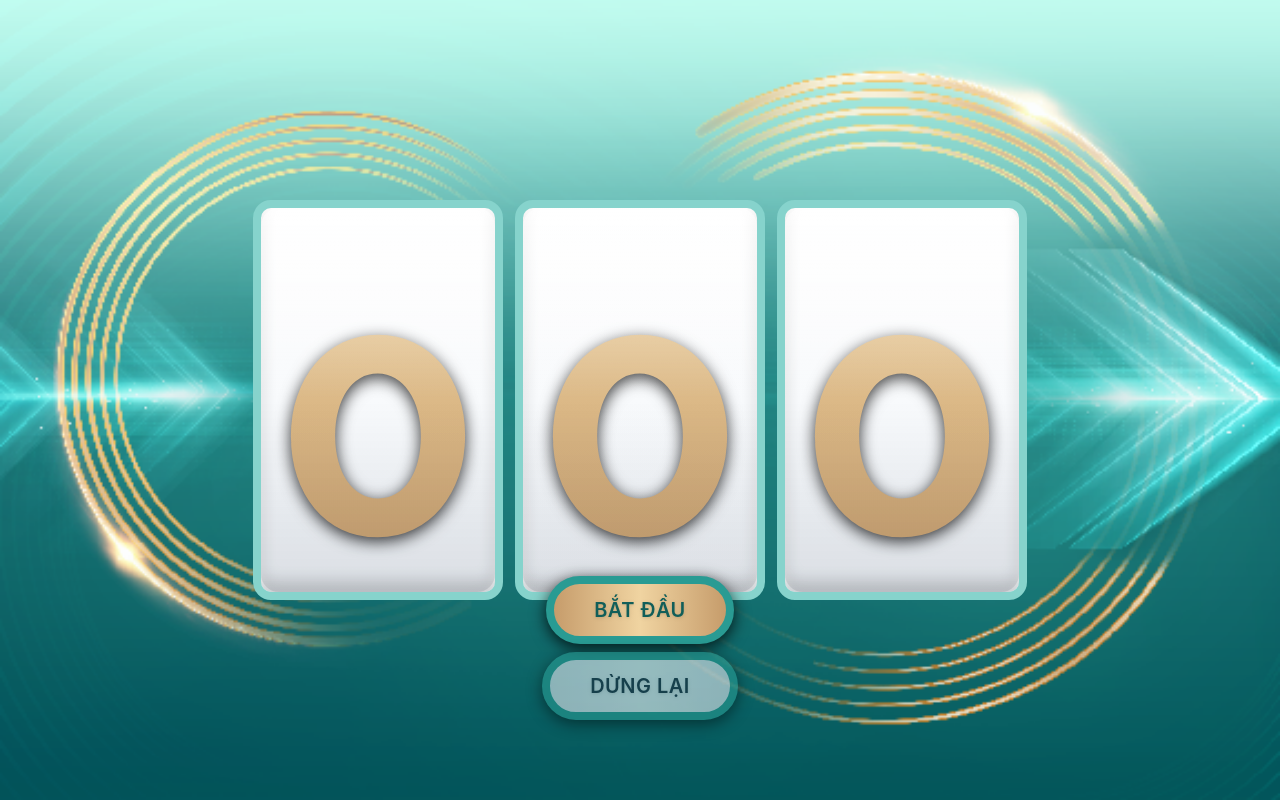
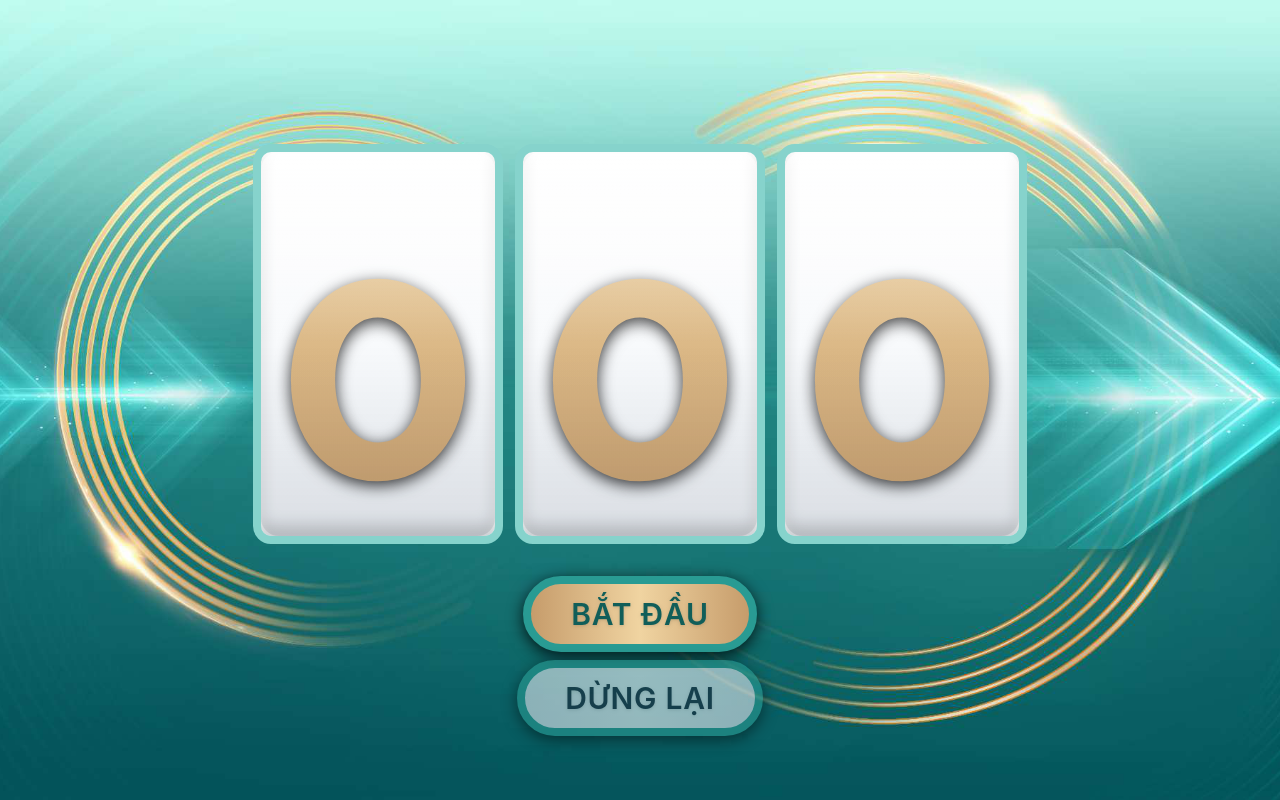
Before and after one commit to hutruon139/lucky-draw-system, a React (Vite) app: page / in a window 1280 px wide. Built offline with nearby package versions, Linux system fonts and the light colour scheme.

Commit message:
add background picture

```diff
--- a/src/components/SlotMachine.jsx
+++ b/src/components/SlotMachine.jsx
@@ -33,12 +33,13 @@ export default function SlotMachine({
 
   return (
     <div className="relative flex items-center justify-center">
+
       <div
         className="
     relative
     flex flex-nowrap gap-3
     rounded-[28px]
-    px-6 py-6
+    px-6 pt-20
   "
       >
         {digits.map((digit, idx) => (
--- a/src/pages/SpinPage.jsx
+++ b/src/pages/SpinPage.jsx
@@ -3,7 +3,7 @@ import { useNavigate } from "react-router-dom";
 import SlotMachine from "../components/SlotMachine";
 import { formatTicket } from "../logic/spin";
 import { usePrizeFlow } from "../components/PrizeFlowManager";
-import backgroundImage from "../../assets/background.png";
+import backgroundImage from "../../assets/background.svg";
 
 export default function SpinPage() {
   const navigate = useNavigate();
@@ -61,6 +61,7 @@ export default function SpinPage() {
         backgroundPosition: "center",
       }}
     >
+      <div className="h-36" />
       <div className="relative w-full max-w-4xl space-y-8 text-center text-white">
         <SlotMachine
           winningNumber={frozenNumber || undefined}
@@ -70,18 +71,19 @@ export default function SpinPage() {
               setTimeout(() => {
                 navigate("/winner");
                 setPendingNavigation(false);
-              }, 7000); // pause for 10s after landing
+              }, 7000);
             }
           }}
         />
-      </div>
-        <div className="absolute space-y-2 bottom-20">
+
+        {/* ✅ buttons now directly under SlotMachine */}
+        <div className="space-y-2 mt-0">
           <div className="mx-auto flex max-w-lg flex-col gap-3 sm:flex-row sm:items-center sm:justify-center">
             <ActionButton
               label="BẮT ĐẦU"
               onClick={handleStart}
               disabled={isSpinning}
-              gradient="bg-[linear-gradient(90deg,#c69c6b,#f0d4a1,#c69c6b)] "
+              gradient="bg-[linear-gradient(90deg,#c69c6b,#f0d4a1,#c69c6b)]"
               textClass="text-teal-800"
             />
           </div>
@@ -93,6 +95,7 @@ export default function SpinPage() {
               gradient="bg-gradient-to-r from-slate-200 via-slate-100 to-slate-200"
               textClass="text-slate-800"
             />
+          </div>
         </div>
       </div>
     </div>
@@ -109,7 +112,7 @@ function ActionButton({ label, onClick, disabled, gradient, textClass }) {
     w-full sm:w-auto
     rounded-full
     px-10 py-3
-    text-xl font-semibold uppercase tracking-wide
+    text-3xl font-semibold uppercase tracking-wide
 
     ${gradient}      /* keep your dynamic gradient */
     text-[#134A46]                    /* dark teal text */
@@ -129,6 +132,5 @@ function ActionButton({ label, onClick, disabled, gradient, textClass }) {
     >
       <span className={`${textClass} drop-shadow`}>{label}</span>
     </button>
-
   );
 }
--- a/src/pages/WinnerPage.jsx
+++ b/src/pages/WinnerPage.jsx
@@ -2,7 +2,7 @@ import React, { useEffect } from "react";
 import { useNavigate } from "react-router-dom";
 import WinnerScreen from "../components/WinnerScreen";
 import { usePrizeFlow } from "../components/PrizeFlowManager";
-import backgroundImage from "../../assets/background.png";
+import backgroundImage from "../../assets/background.svg";
 
 export default function WinnerPage() {
   const navigate = useNavigate();
```
Also changed, not shown: assets/background.svg (added), 1 other file (tests, documents, lock files or other folders). Lines whose indentation alone changed are shown as unchanged.
